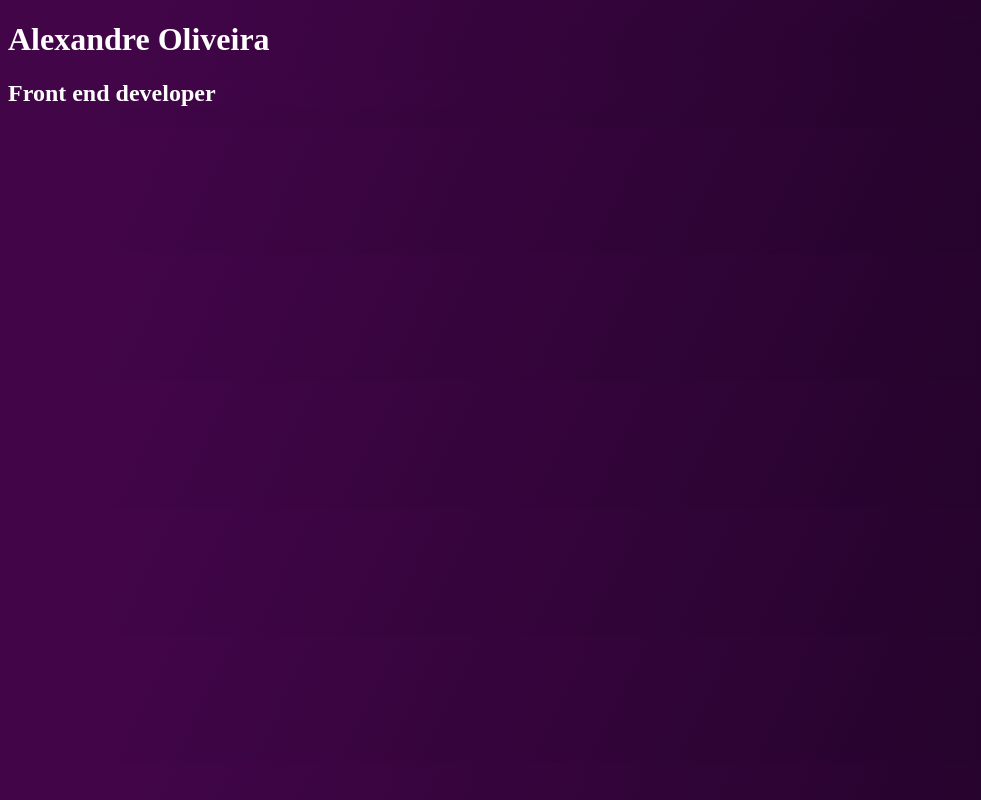
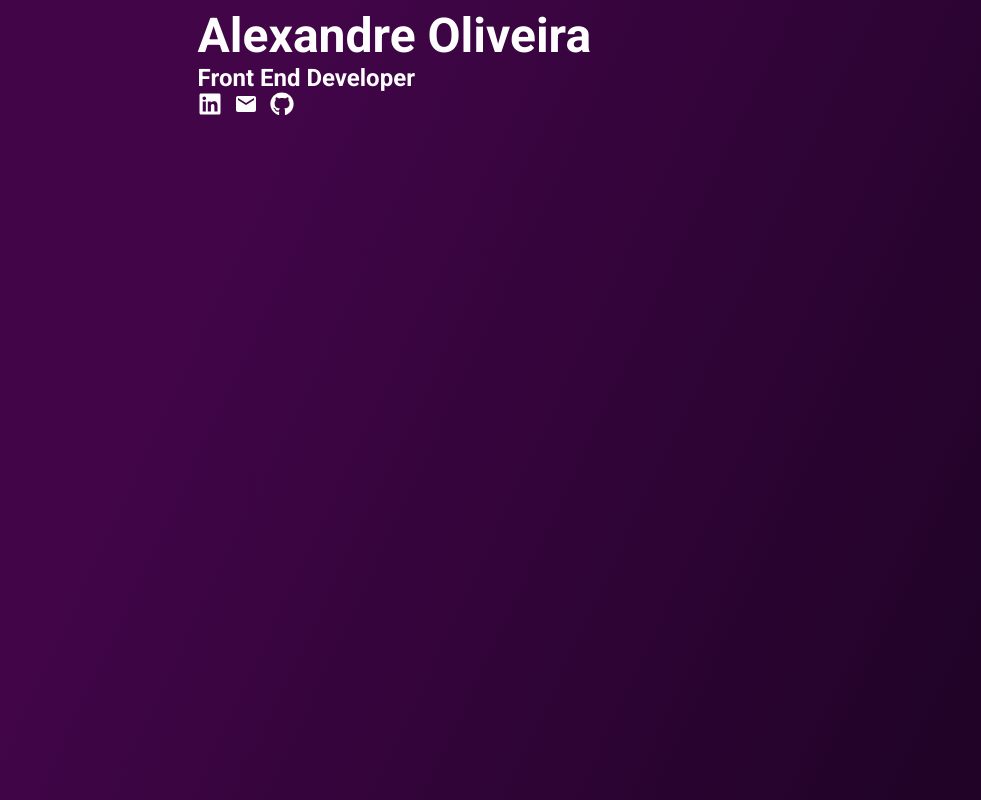
Before and after one commit to aleoof/aleoof.github.io, a SvelteKit app: page / in a window 1280 px wide. Shown: the whole page, without its empty margins (0-981 px from the left). Built offline with nearby package versions, Linux system fonts and the light colour scheme.

Commit message:
implement social media links

```diff
--- /dev/null
+++ b/src/components/svg/Email.svelte
@@ -0,0 +1 @@
+<svg stroke="currentColor" fill="currentColor" stroke-width="0" viewBox="0 0 24 24" height="24px" width="24px" xmlns="http://www.w3.org/2000/svg"><path fill="none" d="M0 0h24v24H0z"></path><path d="M20 4H4c-1.1 0-1.99.9-1.99 2L2 18c0 1.1.9 2 2 2h16c1.1 0 2-.9 2-2V6c0-1.1-.9-2-2-2zm0 4-8 5-8-5V6l8 5 8-5v2z"></path></svg>
--- /dev/null
+++ b/src/components/svg/Github.svelte
@@ -0,0 +1 @@
+<svg stroke="currentColor" fill="currentColor" stroke-width="0" viewBox="0 0 496 512" height="24px" width="24px" xmlns="http://www.w3.org/2000/svg"><path d="M165.9 397.4c0 2-2.3 3.6-5.2 3.6-3.3.3-5.6-1.3-5.6-3.6 0-2 2.3-3.6 5.2-3.6 3-.3 5.6 1.3 5.6 3.6zm-31.1-4.5c-.7 2 1.3 4.3 4.3 4.9 2.6 1 5.6 0 6.2-2s-1.3-4.3-4.3-5.2c-2.6-.7-5.5.3-6.2 2.3zm44.2-1.7c-2.9.7-4.9 2.6-4.6 4.9.3 2 2.9 3.3 5.9 2.6 2.9-.7 4.9-2.6 4.6-4.6-.3-1.9-3-3.2-5.9-2.9zM244.8 8C106.1 8 0 113.3 0 252c0 110.9 69.8 205.8 169.5 239.2 12.8 2.3 17.3-5.6 17.3-12.1 0-6.2-.3-40.4-.3-61.4 0 0-70 15-84.7-29.8 0 0-11.4-29.1-27.8-36.6 0 0-22.9-15.7 1.6-15.4 0 0 24.9 2 38.6 25.8 21.9 38.6 58.6 27.5 72.9 20.9 2.3-16 8.8-27.1 16-33.7-55.9-6.2-112.3-14.3-112.3-110.5 0-27.5 7.6-41.3 23.6-58.9-2.6-6.5-11.1-33.3 2.6-67.9 20.9-6.5 69 27 69 27 20-5.6 41.5-8.5 62.8-8.5s42.8 2.9 62.8 8.5c0 0 48.1-33.6 69-27 13.7 34.7 5.2 61.4 2.6 67.9 16 17.7 25.8 31.5 25.8 58.9 0 96.5-58.9 104.2-114.8 110.5 9.2 7.9 17 22.9 17 46.4 0 33.7-.3 75.4-.3 83.6 0 6.5 4.6 14.4 17.3 12.1C428.2 457.8 496 362.9 496 252 496 113.3 383.5 8 244.8 8zM97.2 352.9c-1.3 1-1 3.3.7 5.2 1.6 1.6 3.9 2.3 5.2 1 1.3-1 1-3.3-.7-5.2-1.6-1.6-3.9-2.3-5.2-1zm-10.8-8.1c-.7 1.3.3 2.9 2.3 3.9 1.6 1 3.6.7 4.3-.7.7-1.3-.3-2.9-2.3-3.9-2-.6-3.6-.3-4.3.7zm32.4 35.6c-1.6 1.3-1 4.3 1.3 6.2 2.3 2.3 5.2 2.6 6.5 1 1.3-1.3.7-4.3-1.3-6.2-2.2-2.3-5.2-2.6-6.5-1zm-11.4-14.7c-1.6 1-1.6 3.6 0 5.9 1.6 2.3 4.3 3.3 5.6 2.3 1.6-1.3 1.6-3.9 0-6.2-1.4-2.3-4-3.3-5.6-2z"></path></svg>
--- /dev/null
+++ b/src/components/svg/linkedin.svelte
@@ -0,0 +1,11 @@
+<svg
+	stroke="currentColor"
+	fill="currentColor"
+	stroke-width="0"
+	viewBox="0 0 448 512"
+	height="24px"
+	width="24px"
+	xmlns="http://www.w3.org/2000/svg"
+>
+	<path d="M416 32H31.9C14.3 32 0 46.5 0 64.3v383.4C0 465.5 14.3 480 31.9 480H416c17.6 0 32-14.5 32-32.3V64.3c0-17.8-14.4-32.3-32-32.3zM135.4 416H69V202.2h66.5V416zm-33.2-243c-21.3 0-38.5-17.3-38.5-38.5S80.9 96 102.2 96c21.2 0 38.5 17.3 38.5 38.5 0 21.3-17.2 38.5-38.5 38.5zm282.1 243h-66.4V312c0-24.8-.5-56.7-34.5-56.7-34.6 0-39.9 27-39.9 54.9V416h-66.4V202.2h63.7v29.2h.9c8.9-16.8 30.6-34.5 62.9-34.5 67.2 0 79.7 44.3 79.7 101.9V416z"></path>
+</svg>
--- a/src/global.css
+++ b/src/global.css
@@ -1,4 +1,23 @@
-* {
-  background-image: linear-gradient(295.2deg, rgba(33, 3, 40, 1) 12.5%, rgba(65, 5, 72, 1) 88.7%);
-  color: #fefefe
+@import url('https://fonts.googleapis.com/css2?family=Roboto:ital,wght@0,100;0,300;0,400;0,500;0,700;0,900;1,100;1,300;1,400;1,500;1,700;1,900&display=swap');
+
+
+body {
+  background-image: linear-gradient(295.2deg, rgba(33, 3, 40, 1) 22.5%, rgba(65, 5, 72, 1) 79.7%);
+  color: #fefefe;
+  font-family: "Roboto", serif;
+  background-repeat: no-repeat;
+  background-position: center;
+  background-size: cover;
+  box-sizing: border-box;
 }
+
+html {
+  height: 100vh;
+  width: 100vw;
+}
+
+
+h1,
+h2 {
+  margin: 0;
+}
--- a/src/layout/Home/index.svelte
+++ b/src/layout/Home/index.svelte
@@ -1,5 +1,28 @@
-<script lang="ts"></script>
-
-
-<h1>Alexandre Oliveira</h1>
-<h2>Front end developer</h2>
+<script lang="ts">
+	import Github from './../../components/svg/Github.svelte';
+	import Email from '../../components/svg/Email.svelte';
+	import Linkedin from '../../components/svg/linkedin.svelte';
+  import './style.css'
+  let socialList = [
+    { id: "linkedin" ,link:"https://www.linkedin.com/in/alexandre-oof"},
+    { id:"email", link:"mailto:aleoof80@gmail.com"},
+    { id:"github", link:"https://github.com/aleoof"},
+    ]
+</script>
+<div class="container" >
+  <h1 class="title">Alexandre Oliveira</h1>
+  <h2 class="subtitle">Front End Developer</h2>
+  <div class="media">
+    {#each socialList as social}
+      <a href={social.link} target="_blank">
+      {#if social.id === "linkedin"}
+          <Linkedin/>
+        {:else if social.id === "email"}
+          <Email/>
+        {:else if social.id === "github"}
+          <Github/>
+        {/if}
+      </a>
+    {/each}
+  </div>
+</div>
--- /dev/null
+++ b/src/layout/Home/style.css
@@ -0,0 +1,31 @@
+.title {
+  font-size: 48px;
+  line-height: 56px;
+}
+
+
+.sub-title {
+  font-size: 24px;
+  line-height: 32px;
+}
+
+
+.container {
+  padding: 0 15%;
+}
+
+.media {
+  display: flex;
+  gap: 12px;
+}
+
+.media a {
+  /* text-decoration: none; */
+  color: #fefefe;
+}
+
+@media (width < 720px) {
+  .container {
+    padding: 0 5%;
+  }
+}
```
